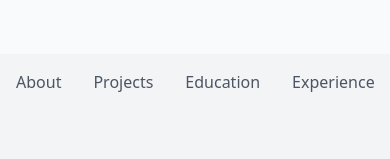
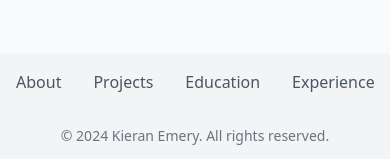
Before and after one commit to kizwiz6/portfolio, a React (Create React App) app in the folder my-portfolio/: page /portfolio/education in a window 390 px wide. Shown: the part 6800-6959 px from the top of the page. Before the commit the page ends 6926 px from the top, so only its background shows below. Built offline with nearby package versions, Linux system fonts and the light colour scheme.

Commit message:
Refactor Footer component to add accessibility attributes and copyright info

```diff
--- a/my-portfolio/src/components/Footer.js
+++ b/my-portfolio/src/components/Footer.js
@@ -8,15 +8,21 @@ const Footer = () => {
   return (
     <footer className="bg-gray-100 py-4 mt-6">
       <div className="max-w-6xl mx-auto px-4">
-        <div className="flex justify-between items-center mb-4">
+        <div className="flex justify-between items-center mb-4 flex-wrap">
           <div className="flex space-x-8">
-            <Link to="/about" className="text-gray-600 hover:text-blue-500">About</Link>
-            <Link to="/projects" className="text-gray-600 hover:text-blue-500">Projects</Link>
-            <Link to="/education" className="text-gray-600 hover:text-blue-500">Education</Link>
-            <Link to="/experience" className="text-gray-600 hover:text-blue-500">Experience</Link>
+            <Link to="/about" className="text-gray-600 hover:text-blue-500" aria-label="About Me">About</Link>
+            <Link to="/projects" className="text-gray-600 hover:text-blue-500" aria-label="Projects">Projects</Link>
+            <Link to="/education" className="text-gray-600 hover:text-blue-500" aria-label="Education">Education</Link>
+            <Link to="/experience" className="text-gray-600 hover:text-blue-500" aria-label="Experience">Experience</Link>
           </div>
           {/* Social Media Links */}
-          <SocialMediaLinks />
+          <div className="flex mt-4 md:mt-0">
+            <SocialMediaLinks />
+          </div>
+        </div>
+        {/* Optional Copyright Info */}
+        <div className="text-center text-gray-500 text-sm">
+          © {new Date().getFullYear()} Kieran Emery. All rights reserved.
         </div>
       </div>
     </footer>
```
